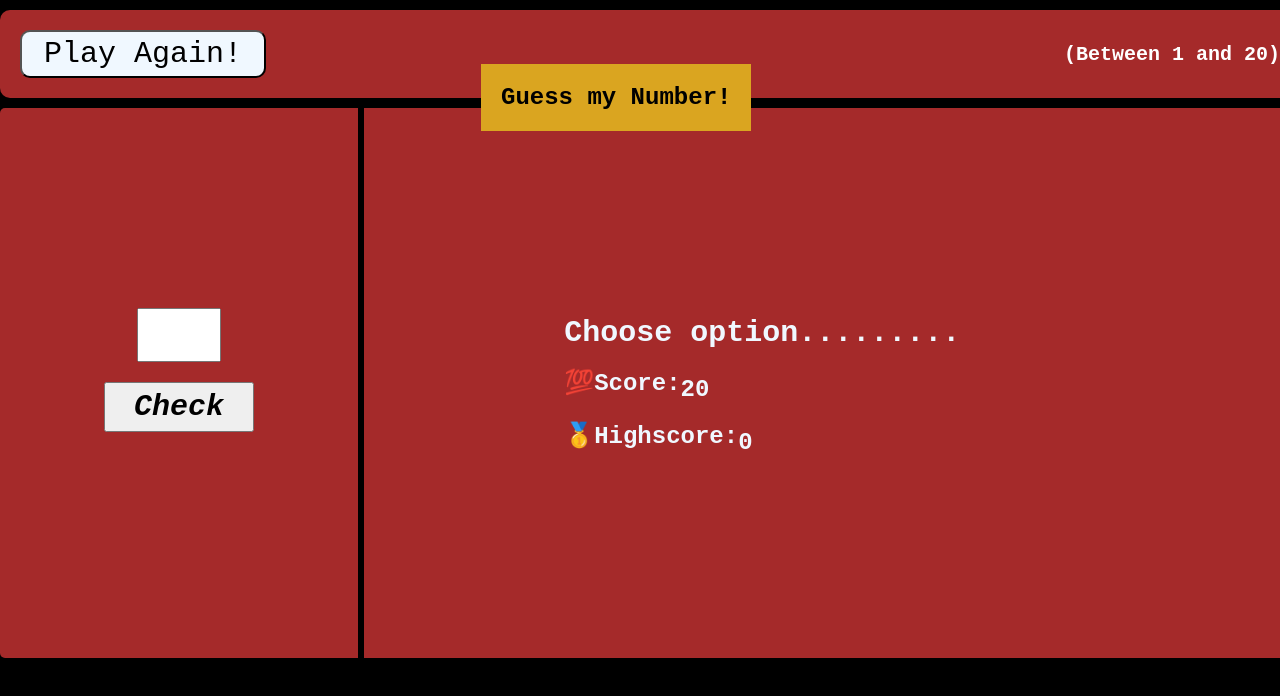
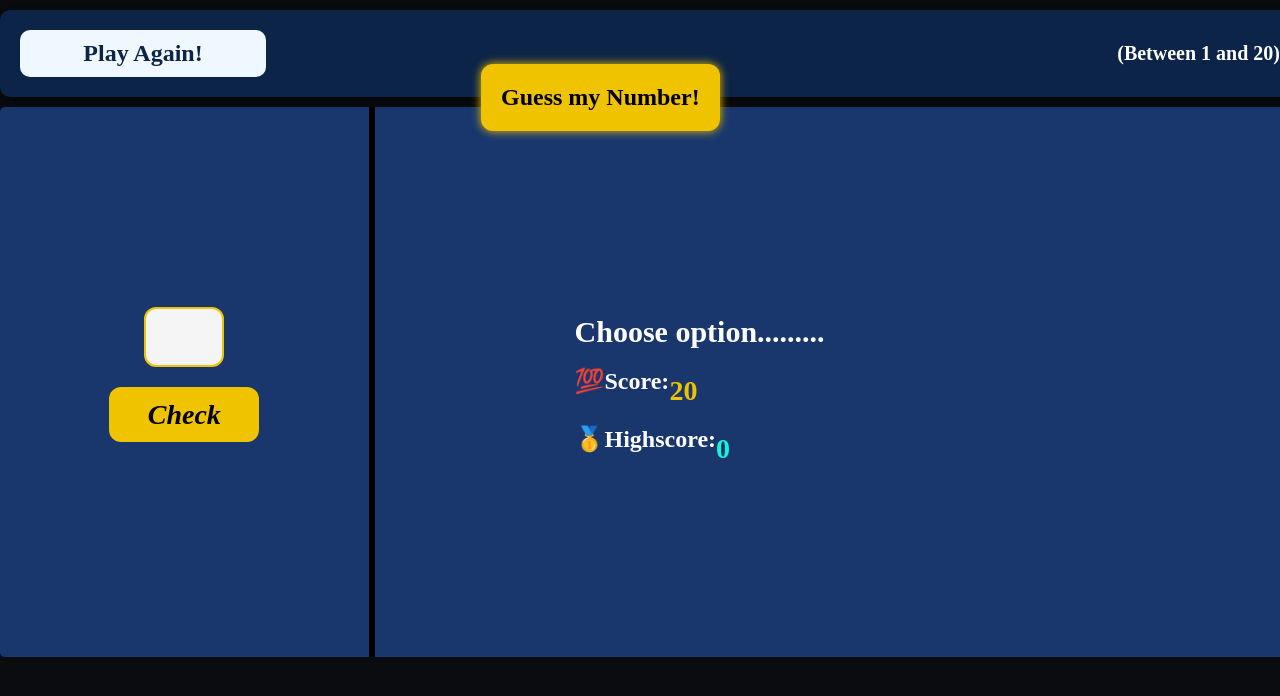
Before and after one commit to ahsanwaseemdev/Javascript-Internship, a plain HTML site: page Day 8/Guess-my-number.html in a window 1280 px wide. Drawn offline with Linux system fonts and the light colour scheme.

Commit message:
Update style.css

```diff
--- a/Day 8/style.css
+++ b/Day 8/style.css
@@ -1,116 +1,226 @@
+/* ==================================================
+   Global Styles
+================================================== */
 * {
   margin: 0px;
   padding: 0px;
-  font-family: "Courier New", Courier, monospace;
+  box-sizing: border-box;
+  font-family: "Cinzel", serif; /* Royal style font */
 }
+
 body {
   width: 1300px;
   margin: auto;
   margin-top: 10px;
-  background-color: black;
+  background-color: #0b0c10;
+  color: #fff;
+  transition: background-color 0.5s ease;
 }
+
+/* ==================================================
+   Header / Top Section Styling
+================================================== */
 .upperdiv {
   display: flex;
   align-content: center;
   column-gap: 15px;
   align-items: center;
   padding: 20px;
-  background-color: brown;
+  background-color: #0b2447; /* Deep Royal Blue */
   border-radius: 10px;
+  box-shadow: 0 4px 20px rgba(0, 0, 0, 0.6);
 }
+
 .Between {
   font-size: 20px;
   text-align: right;
-  color: rgb(255, 255, 255);
+  color: #ffffff;
+  transition: color 0.3s;
 }
+
+.Between:hover {
+  color: #f0c300;
+}
+
 .again {
   text-align: left;
   width: 20%;
 }
+
 .againbtn {
-  font-size: 30px;
-  padding: 5px;
+  font-size: 24px;
+  padding: 10px 20px;
   width: 100%;
-  background-color: aliceblue;
-  color: black;
+  background-color: #f0f8ff;
+  color: #0b2447;
   border-radius: 10px;
+  border: none;
+  font-weight: bold;
+  cursor: pointer;
+  transition: all 0.3s ease;
 }
+
+.againbtn:hover {
+  background-color: #dcdcdc;
+  transform: scale(1.05);
+}
+
 .guessheaddiv {
   width: 60%;
-
   text-align: center;
 }
+
 .Betweendiv {
   width: 20%;
 }
+
 .guesshead {
-  color: black;
+  color: #000000;
   position: absolute;
   margin-left: 200px;
   margin-top: 10px;
-  background-color: goldenrod;
+  background-color: #f0c300; /* Gold */
   padding: 20px;
+  border-radius: 12px;
+  font-weight: bold;
+  box-shadow: 0 0 10px #f0c300;
+  transition: all 0.4s ease-in-out;
 }
-/* Middle Div */
+
+.guesshead:hover {
+  background-color: #ffda44;
+  transform: scale(1.03);
+}
+
+/* ==================================================
+   Main Content Section (Middle Div)
+================================================== */
 .middlediv {
-  background-color: brown;
+  background-color: #19376d; /* Royal Navy Blue */
   width: 100%;
   height: 550px;
   display: flex;
   margin-top: 10px;
+  border-radius: 10px;
+  animation: fadeIn 1s ease-in;
 }
+
+@keyframes fadeIn {
+  from {
+    opacity: 0;
+    transform: translateY(15px);
+  }
+  to {
+    opacity: 1;
+    transform: translateY(0);
+  }
+}
+
 .middledivleft {
   width: 30%;
-
   height: 100%;
   text-align: center;
-  border-right: 6px solid rgb(0, 0, 0);
+  border-right: 6px solid #000000;
 }
+
 .inputdiv {
   margin-top: 200px;
   margin-bottom: 20px;
 }
+
 .input {
   font-size: 55px;
   width: 80px;
-  height: 50px;
+  height: 60px;
+  border: 2px solid #f0c300;
+  border-radius: 12px;
+  text-align: center;
+  background-color: #f5f5f5;
+  color: #000;
+  transition: transform 0.3s;
 }
+
+.input:focus {
+  outline: none;
+  transform: scale(1.05);
+}
+
 .checkbtn {
   width: 150px;
-  font-size: 30px;
+  font-size: 28px;
   font-weight: bold;
-  height: 50px;
+  height: 55px;
   font-style: oblique;
+  background-color: #f0c300;
+  color: #000000;
+  border: none;
+  border-radius: 12px;
+  cursor: pointer;
+  transition: all 0.3s ease-in-out;
 }
-/* middle div Right Part*/
+
+.checkbtn:hover {
+  background-color: #dab400;
+  transform: scale(1.08);
+}
+
+/* ==================================================
+   Result Panel (Right Side of Middle Div)
+================================================== */
 .middledivright {
   padding-top: 200px;
   width: 70%;
-  color: aliceblue;
-
+  color: #ffffff;
   margin-right: 50px;
   padding-right: 50px;
 }
+
 .scorediv {
   display: flex;
   width: 100%;
   margin-bottom: 10px;
 }
+
 .score {
   margin-top: 8px;
   margin-left: 200px;
 }
+
 .mainscore {
   margin-top: 16px;
+  color: #f0c300;
+  font-weight: bold;
+  font-size: 28px;
+  transition: color 0.3s;
 }
+
+.mainscore:hover {
+  color: #fff700;
+}
+
 .Highscorediv {
   display: flex;
   margin-left: 100px;
 }
+
 .Highscore {
   margin-top: 16px;
+  color: #12f7d6;
+  font-weight: bold;
+  font-size: 28px;
+  transition: color 0.3s;
 }
+
+.Highscore:hover {
+  color: #30ffe4;
+}
+
 .Highscorehead {
   margin-top: 8px;
   margin-left: 100px;
 }
+
+/* ==================================================
+   Font Import (Royal Style)
+================================================== */
+@import url("https://fonts.googleapis.com/css2?family=Cinzel:wght@500;700&display=swap");
```
